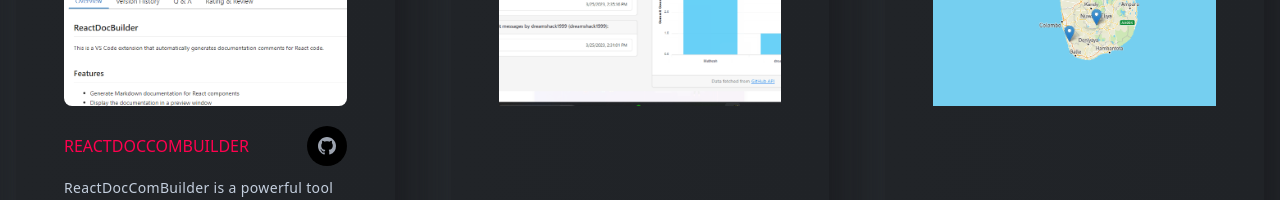
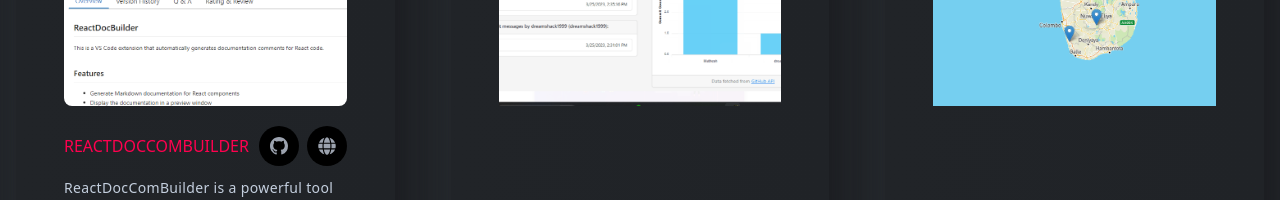
Before and after one commit to matheshyogeswaran/mathesh-react, a React (Create React App) app: page / in a window 1280 px wide. Shown: the part 2720-2920 px from the top of the page. Built offline with nearby package versions, Linux system fonts and the light colour scheme; no server answers.

Commit message:
Update Projects.js

```diff
--- a/src/components/projects/Projects.js
+++ b/src/components/projects/Projects.js
@@ -40,6 +40,7 @@
           title="ReactDocComBuilder"
           des="ReactDocComBuilder is a powerful tool for React developers who want to streamline their documentation process. With ReactDocComBuilder, you can effortlessly generate comprehensive documentation for your React components and projects right within Visual Studio Code."
           src={reactVS}
+          websiteLink="https://marketplace.visualstudio.com/items?itemName=Mathesh.ReactDocComBuilder"
           githubLink="https://github.com/matheshyogeswaran/ReactDocComBuilder"
         />
          <ProjectsCard
```
